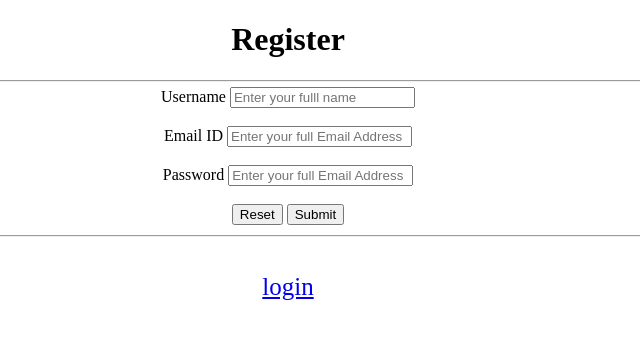
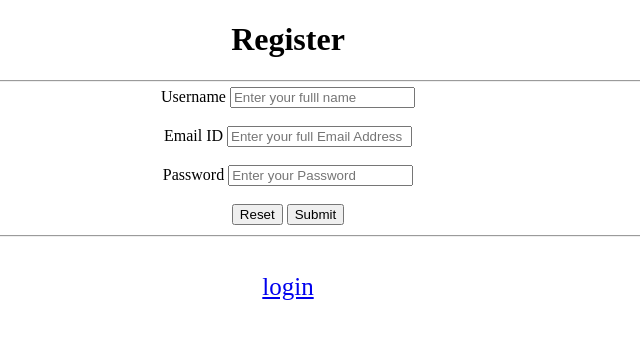
Before and after one commit to NUMAR-1234/CICD-Demo, a website: page public/registration.html in a window 1280 px wide. Shown: the full height of the page, 352-992 px from the left. Drawn offline with Linux system fonts and the light colour scheme.

Commit message:
password

```diff
--- a/public/registration.html
+++ b/public/registration.html
@@ -25,7 +25,7 @@
 		<br><br>
 
 		<label>Password</label>
-		<input type="password" id = "password" name="password" placeholder="Enter your full Email Address" required>
+		<input type="password" id = "password" name="password" placeholder="Enter your Password" required>
 		<br><br>
 
 		<button type ="reset">Reset</button>
```
